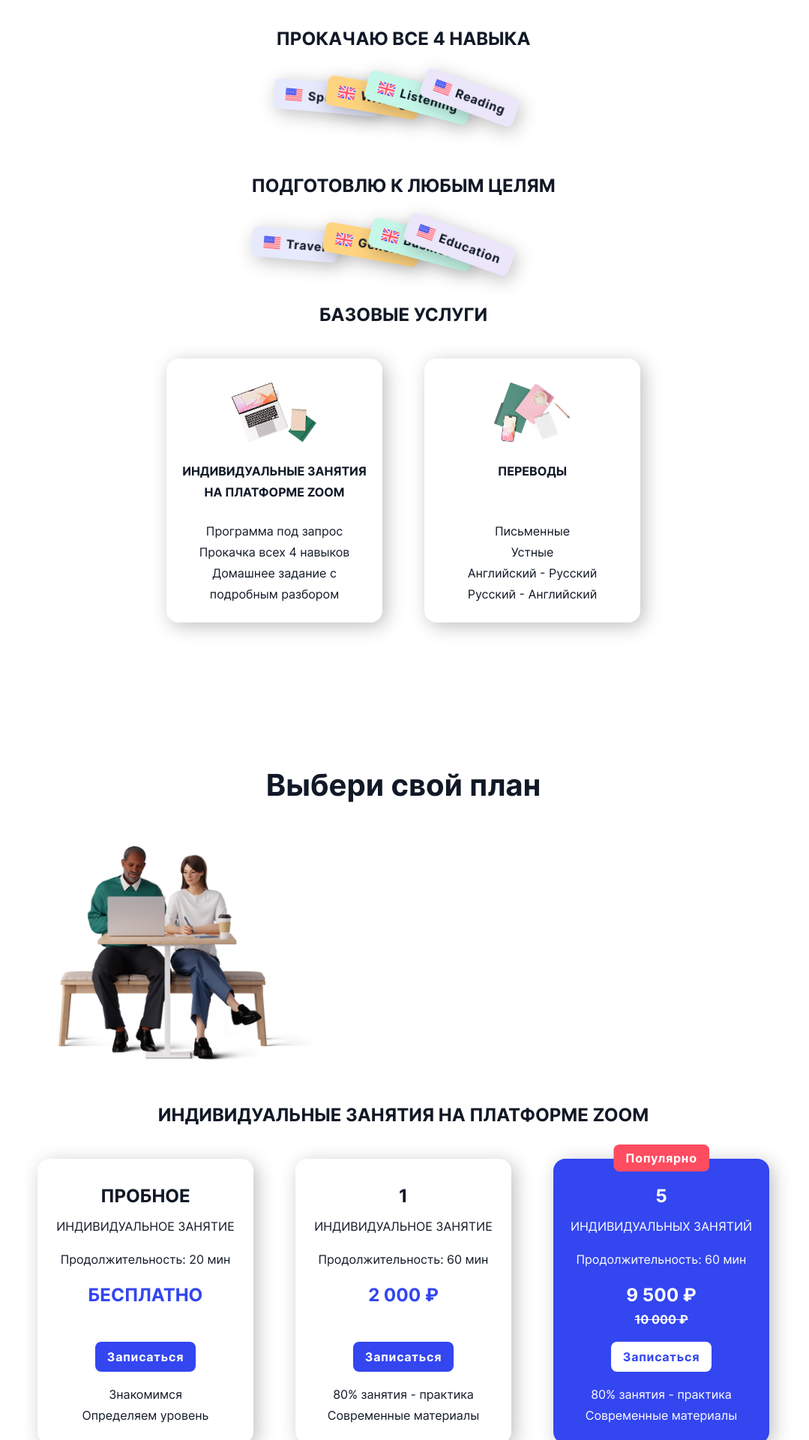
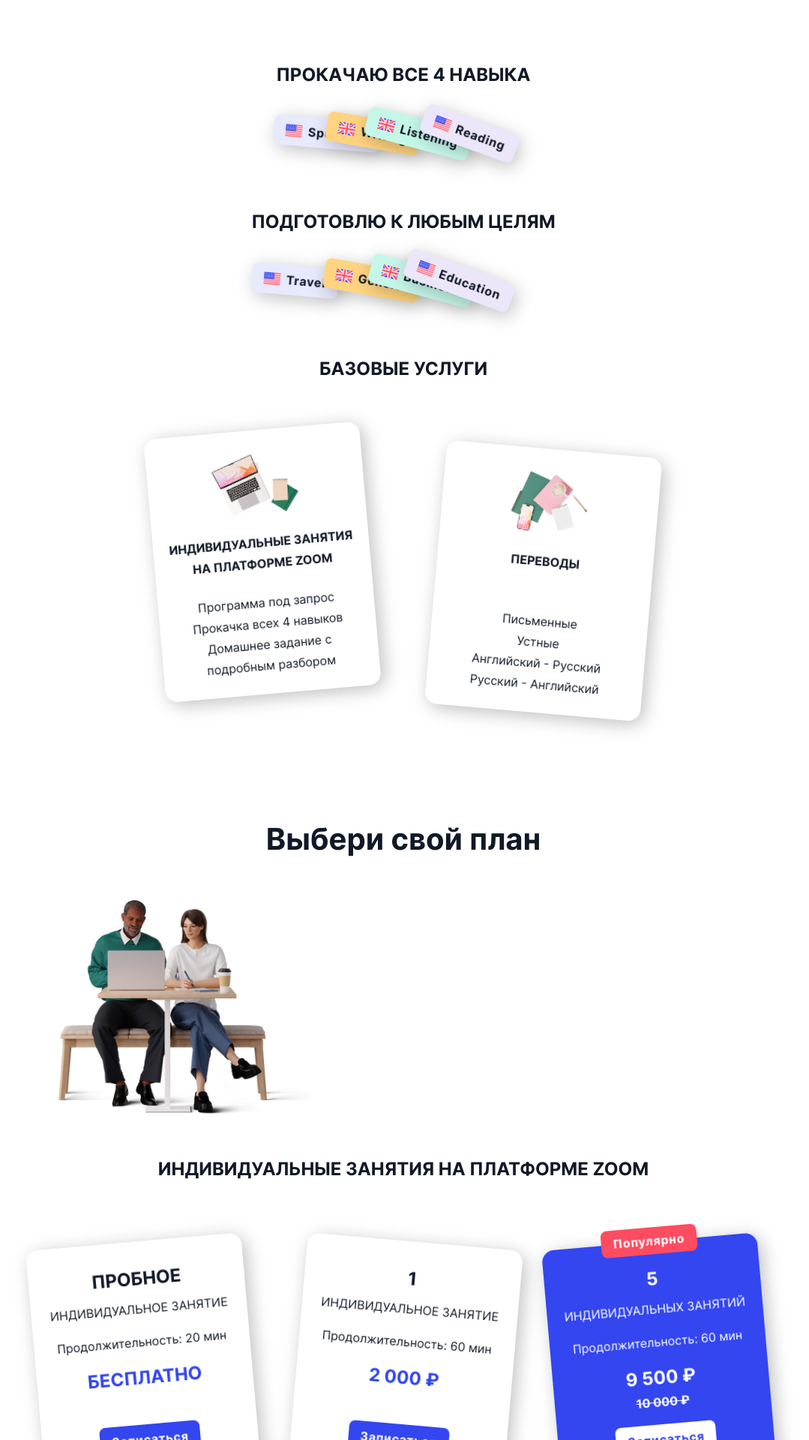
Before and after one commit to mirzaianov/alsu-me, a React (Vite) app: page / in a window 1280 px wide. Shown: the part 2657-4577 px from the top of the page at 75% size, without its empty margins (102-1181 px from the left). Built offline with nearby package versions, Linux system fonts and the light colour scheme; the HTML template or start-up script is replaced by a standard one.

Commit message:
feat: Add animation to cards

```diff
--- a/src/components/PriceTranslatorCard.jsx
+++ b/src/components/PriceTranslatorCard.jsx
@@ -12,7 +12,7 @@ const PriceTranslatorCard = ({
   note,
 }) => {
   return (
-    <div className="relative flex h-[436px] w-[var(--card-width)] flex-col items-center justify-start gap-[var(--s)] rounded-[var(--s)] bg-neutral-0 px-[var(--xs)] pb-[var(--m)] pt-[var(--l)] shadow-[5px_5px_25px_0px_rgba(0,0,0,0.25)]">
+    <div className="even:card-fade-in odd:card-fade-in even:animate-card-left-fade-in odd:animate-card-right-fade-in relative flex h-[436px] w-[var(--card-width)] flex-col items-center justify-start gap-[var(--s)] rounded-[var(--s)] bg-neutral-0 px-[var(--xs)] pb-[var(--m)] pt-[var(--l)] shadow-[5px_5px_25px_0px_rgba(0,0,0,0.25)]">
       <h4 className="min-h-[56px] text-center uppercase">{heading}</h4>
       <p>{subheading}</p>
       <h5 className="text-heading-s uppercase text-text-10">
--- a/src/components/PriceTutorCard.jsx
+++ b/src/components/PriceTutorCard.jsx
@@ -15,7 +15,7 @@ const PriceTutorCard = ({
 }) => {
   return (
     <div
-      className={`relative flex h-[380px] w-[var(--card-width)] flex-col items-center justify-start gap-[var(--s)] rounded-[var(--s)] px-[var(--xs)] pb-[var(--m)] pt-[var(--l)] shadow-[5px_5px_25px_0px_rgba(0,0,0,0.25)] last:mt-[var(--m)] desktop:last:mt-0 ${discount ? 'bg-primary-10 text-text-0' : 'bg-neutral-0'}`}
+      className={`even:card-fade-in odd:card-fade-in even:animate-card-left-fade-in odd:animate-card-right-fade-in relative flex h-[380px] w-[var(--card-width)] flex-col items-center justify-start gap-[var(--s)] rounded-[var(--s)] px-[var(--xs)] pb-[var(--m)] pt-[var(--l)] shadow-[5px_5px_25px_0px_rgba(0,0,0,0.25)] last:mt-[var(--m)] desktop:last:mt-0 ${discount ? 'bg-primary-10 text-text-0' : 'bg-neutral-0'}`}
     >
       <div className="flex flex-col items-center justify-center gap-[var(--xs)]">
         <h4 className="text-heading-s uppercase">{heading}</h4>
--- a/src/components/ServiceCard.jsx
+++ b/src/components/ServiceCard.jsx
@@ -2,7 +2,7 @@ import propTypes from 'prop-types';
 
 const ServiceCard = ({ src, alt, subheading, description }) => {
   return (
-    <div className="flex h-[352px] w-[var(--card-width)] flex-col items-center justify-start gap-[var(--s)] rounded-[var(--s)] bg-neutral-0 px-[var(--s)] pb-[var(--m)] pt-[var(--l)] shadow-[5px_5px_25px_0px_rgba(0,0,0,0.25)]">
+    <div className="even:card-fade-in odd:card-fade-in even:animate-card-left-fade-in odd:animate-card-right-fade-in flex h-[352px] w-[var(--card-width)] origin-bottom-left flex-col items-center justify-start gap-[var(--s)] rounded-[var(--s)] bg-neutral-0 px-[var(--s)] pb-[var(--m)] pt-[var(--l)] shadow-[5px_5px_25px_0px_rgba(0,0,0,0.25)]">
       <div className="flex flex-col items-center justify-center gap-[var(--m)]">
         <img
           className="h-20"
@@ -13,10 +13,10 @@ const ServiceCard = ({ src, alt, subheading, description }) => {
         <h4 className="text-center text-body-bold uppercase">{subheading}</h4>
       </div>
       <ul className="mt-auto flex flex-col justify-start">
-        {description.map((item) => (
+        {description.map((item, index) => (
           <li
-            key={item}
             className="text-center"
+            key={`${index}-${item}`}
           >
             {item}
           </li>
--- a/src/components/Services.jsx
+++ b/src/components/Services.jsx
@@ -42,7 +42,7 @@ const Services = () => {
       id="services"
       className="relative my-[var(--mobile-y-margin)] flex w-full max-w-[var(--container-mobile)] scroll-mt-36 flex-col items-center justify-start gap-[var(--l)] px-[var(--s)]
                   tablet:my-[var(--tablet-y-margin)] tablet:max-w-[var(--container-tablet)] tablet:gap-[var(--2xl)] tablet:px-[var(--xl)]
-                  desktop:my-[var(--desktop-y-margin)] desktop:max-w-[var(--container-desktop)] desktop:gap-[var(--2xl)] desktop:px-[var(--3xl)]"
+                  desktop:my-[var(--desktop-y-margin)] desktop:max-w-[var(--container-desktop)] desktop:gap-[var(--3xl)] desktop:px-[var(--3xl)]"
     >
       <h2
         className="text-heading-s
@@ -87,7 +87,7 @@ const Services = () => {
         </div>
       </article>
       <article
-        className="relative flex flex-col items-center gap-[var(--l)]
+        className="relative flex flex-col items-center gap-[var(--xl)]
                         tablet:gap-[var(--2xl)]
                         desktop:gap-[var(--3xl)]"
       >
@@ -231,9 +231,9 @@ const Services = () => {
           Базовые услуги
         </h3>
         <div
-          className="flex flex-col gap-[var(--l)] text-body
-                     tablet:flex-row tablet:flex-wrap tablet:justify-center tablet:gap-[var(--xl)]
-                     desktop:gap-[var(--2xl)]"
+          className="flex
+                     flex-col gap-[var(--l)] text-body tablet:flex-row
+                     tablet:flex-wrap tablet:justify-center tablet:gap-[var(--xl)] desktop:gap-[var(--2xl)]"
         >
           {serviceCardData.map((item) => (
             <ServiceCard
--- a/src/index.css
+++ b/src/index.css
@@ -78,6 +78,12 @@ button svg path {
     animation-range-start: 20%;
     animation-range-end: 50%;
   }
+
+  .card-fade-in {
+    animation-timeline: view();
+    animation-range-start: 10%;
+    animation-range-end: 40%;
+  }
 }
 
 .ham {
--- a/tailwind.config.js
+++ b/tailwind.config.js
@@ -184,6 +184,14 @@ export default {
           '0%': { transform: 'translateX(-140%) rotate(20deg)' },
           '100%': { transform: 'none' },
         },
+        cardLeftFadeIn: {
+          '0%': { transform: 'translateY(10%) rotate(5deg)' },
+          '100%': { transform: 'none' },
+        },
+        cardRightFadeIn: {
+          '0%': { transform: 'translateY(10%) rotate(-5deg)' },
+          '100%': { transform: 'none' },
+        },
       },
       animation: {
         //
@@ -242,6 +250,9 @@ export default {
         'expand-2-desktop': 'expand2Desktop linear both',
         'expand-3-desktop': 'expand3Desktop linear both',
         'expand-4-desktop': 'expand4Desktop linear both',
+        //
+        'card-left-fade-in': 'cardLeftFadeIn linear both',
+        'card-right-fade-in': 'cardRightFadeIn linear both',
       },
       lineClamp: {
         7: '7',
```
